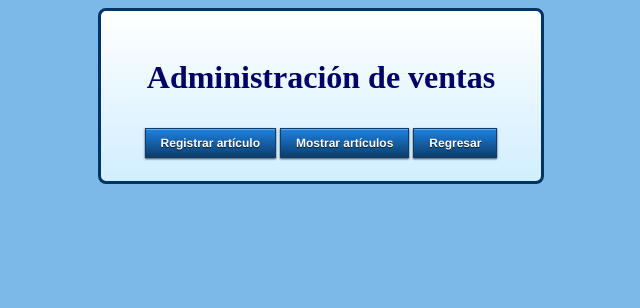
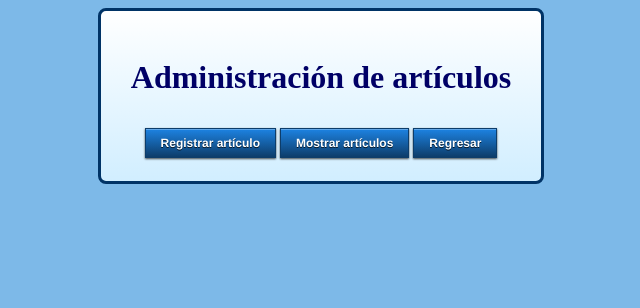
Before and after one commit to ayala2160/punto-de-venta, a PHP site: page /inventarios.php in a window 1280 px wide. Shown: the top 308 px of the page, without its empty margins (319-959 px from the left). Run offline with PHP 8.4, Linux system fonts and the light colour scheme.

Commit message:
cambios al diseño

```diff
--- a/inventario.html
+++ b/inventario.html
@@ -12,7 +12,7 @@
 			<center></center><h2><em>Registro de artículos</em></h2></center>
 
 			<label for="id">ID del articulo <span><em>(requerido)</em></span></label>
-			<input type="int" name="id" class="form-input" min="10" required/>
+			<input type="int" name="id" class="form-input" required/>
 
 			<label for="marca">Marca <span><em>(requerido)</em></span></label>
 			<input type="text" name="marca" class="form-input" />
--- a/inventarios.php
+++ b/inventarios.php
@@ -1,7 +1,7 @@
 <!DOCTYPE HTML>
 <html>
 <header>
-	<title>Administración de ventas</title>
+	<title>Administración de artículos</title>
 	<meta http-equiv="Content-Type" content="text/html; charset=utf-8"/>
 	<link href="estilos.css" rel="stylesheet" type="text/css">
 </header>
@@ -9,7 +9,7 @@
 <body>
 	<center>
 		<div class="group">
-		<h1>Administración de ventas</h1>
+		<h1>Administración de artículos</h1>
 		<table>
 			<tr>
 				<td>
--- a/sesion.php
+++ b/sesion.php
@@ -8,7 +8,7 @@
 
 <body>
 	<center>
-		<div class="group">
+		<div class="group"style="width:50%">
 <?php
 	$host = "localhost";
 	$usuario = "root";
@@ -72,7 +72,7 @@
 	{
 		exit("
 			<center>
-				Error: Usuario o contraseña no encontrados<br><br>
+				<h1>Error: Usuario o contraseña no encontrados</h1><br>
 				<form action = 'index.php'>
 					<input class='form-btn' name='submit' type='submit' value='Regresar'>
 				</form>
```
